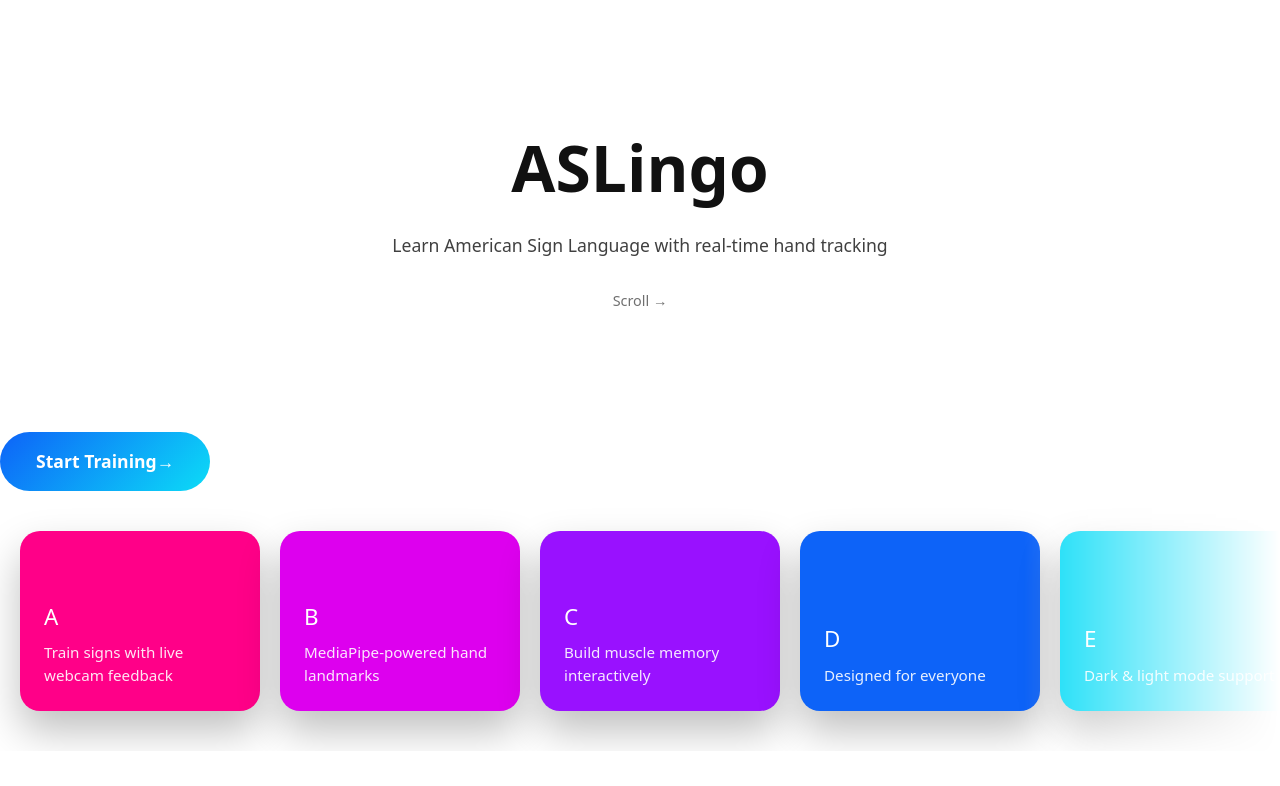
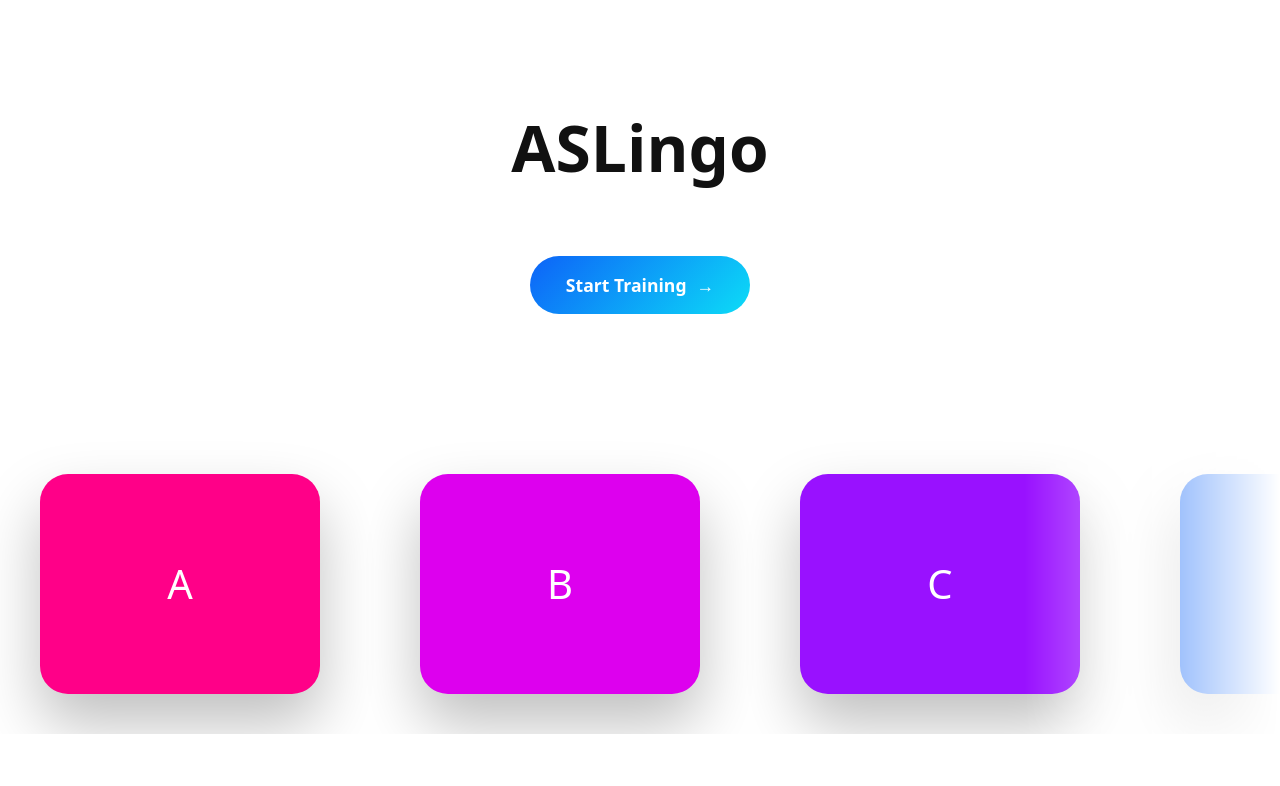
Before and after one commit to S4ndman10/NexHack-ASLingo-, a Next.js app in the folder asl-trainer/: page / in a window 1280 px wide. Shown: the top 786 px of the page. Built offline with nearby package versions, Linux system fonts and the light colour scheme.

Commit message:
adjustedscrolling

```diff
--- a/asl-trainer/app/page.tsx
+++ b/asl-trainer/app/page.tsx
@@ -1,176 +1,10 @@
 "use client"
 
-import {
-  animate,
-  motion,
-  MotionValue,
-  useMotionValue,
-  useMotionValueEvent,
-  useScroll,
-} from "motion/react"
 import { useRef } from "react"
-
-
+import { motion, animate, MotionValue, useMotionValue, useMotionValueEvent, useScroll } from "motion/react"
 
 /**
- * Home / Landing Page
- */
-export default function HomeLanding() {
-  const ref = useRef<HTMLUListElement | null>(null)
-  const { scrollXProgress } = useScroll({ container: ref })
-  const maskImage = useScrollOverflowMask(scrollXProgress)
-
-  return (
-    <main className="landing">
-      {/* Hero */}
-      <section className="hero">
-        <h1>ASLingo</h1>
-        <p>Learn American Sign Language with real-time hand tracking</p>
-        <span className="hint">Scroll →</span>
-      </section>
-
-      <motion.a
-        href="/index.html"
-        className="cta-button"
-        whileHover="hover"
-        whileTap="tap"
-      >
-        Start Training
-        <motion.span
-          className="arrow"
-          variants={{
-            hover: { x: 6 },
-            tap: { x: 0 }
-          }}
-        >
-          →
-        </motion.span>
-      </motion.a>
-
-
-      {/* Scroll Section */}
-      <section className="scroll-section">
-        <motion.ul ref={ref} style={{ maskImage }}>
-          <li className="card pink">
-            <h2>A</h2>
-            <p>Train signs with live webcam feedback</p>
-          </li>
-
-          <li className="card purple">
-            <h2>B</h2>
-            <p>MediaPipe-powered hand landmarks</p>
-          </li>
-
-          <li className="card violet">
-            <h2>C</h2>
-            <p>Build muscle memory interactively</p>
-          </li>
-
-          <li className="card blue">
-            <h2>D</h2>
-            <p>Designed for everyone</p>
-          </li>
-
-          <li className="card cyan">
-            <h2>E</h2>
-            <p>Dark & light mode support</p>
-          </li>
-
-           <li className="card purple">
-            <h2>F</h2>
-            <p>MediaPipe-powered hand landmarks</p>
-          </li>
-
-          <li className="card violet">
-            <h2>G</h2>
-            <p>Build muscle memory interactively</p>
-          </li>
-
-          <li className="card blue">
-            <h2>H</h2>
-            <p>Designed for everyone</p>
-          </li>
-
-          <li className="card cyan">
-            <h2>I</h2>
-            <p>Dark & light mode support</p>
-          </li>
-
-          <li className="card purple">
-            <h2>J</h2>
-            <p>MediaPipe-powered hand landmarks</p>
-          </li>
-
-          <li className="card violet">
-            <h2>K</h2>
-            <p>Build muscle memory interactively</p>
-          </li>
-
-          <li className="card blue">
-            <h2>L</h2>
-            <p>Designed for everyone</p>
-          </li>
-
-          <li className="card cyan">
-            <h2>M</h2>
-            <p>Dark & light mode support</p>
-          </li>
-
-          <li className="card purple">
-            <h2>N</h2>
-            <p>MediaPipe-powered hand landmarks</p>
-          </li>
-
-          <li className="card violet">
-            <h2>O</h2>
-            <p>Build muscle memory interactively</p>
-          </li>
-
-          <li className="card blue">
-            <h2>P</h2>
-            <p>Designed for everyone</p>
-          </li>
-
-          <li className="card cyan">
-            <h2>Q</h2>
-            <p>Dark & light mode support</p>
-          </li>
-
-          <li className="card purple">
-            <h2>R</h2>
-            <p>MediaPipe-powered hand landmarks</p>
-          </li>
-
-          <li className="card violet">
-            <h2>S</h2>
-            <p>Build muscle memory interactively</p>
-          </li>
-
-          <li className="card blue">
-            <h2>T</h2>
-            <p>Designed for everyone</p>
-          </li>
-
-          <li className="card cyan">
-            <h2>U</h2>
-            <p>Dark & light mode support</p>
-          </li>
-
-          <li className="card purple">
-            <h2>V</h2>
-            <p>MediaPipe-powered hand landmarks</p>
-          </li>
-
-        </motion.ul>
-      </section>
-
-      <StyleSheet />
-    </main>
-  )
-}
-
-/**
- * Scroll Mask Logic (your pattern, refined)
+ * Scroll Mask Hook
  */
 const left = `0%`
 const right = `100%`
@@ -184,25 +18,15 @@ function useScrollOverflowMask(scrollXProgress: MotionValue<number>) {
     `linear-gradient(90deg, ${opaque}, ${opaque} ${left}, ${opaque} ${rightInset}, ${transparent})`
   )
 
-  useMotionValueEvent(scrollXProgress, "change", (value) => {
+  useMotionValueEvent(scrollXProgress, "change", () => {
+    const value = scrollXProgress.get()
+    const prev = scrollXProgress.getPrevious()
     if (value === 0) {
-      animate(
-        maskImage,
-        `linear-gradient(90deg, ${opaque}, ${opaque} ${left}, ${opaque} ${rightInset}, ${transparent})`
-      )
+      animate(maskImage, `linear-gradient(90deg, ${opaque}, ${opaque} ${left}, ${opaque} ${rightInset}, ${transparent})`)
     } else if (value === 1) {
-      animate(
-        maskImage,
-        `linear-gradient(90deg, ${transparent}, ${opaque} ${leftInset}, ${opaque} ${right}, ${opaque})`
-      )
-    } else if (
-      scrollXProgress.getPrevious() === 0 ||
-      scrollXProgress.getPrevious() === 1
-    ) {
-      animate(
-        maskImage,
-        `linear-gradient(90deg, ${transparent}, ${opaque} ${leftInset}, ${opaque} ${rightInset}, ${transparent})`
-      )
+      animate(maskImage, `linear-gradient(90deg, ${transparent}, ${opaque} ${leftInset}, ${opaque} ${right}, ${opaque})`)
+    } else if (prev === 0 || prev === 1) {
+      animate(maskImage, `linear-gradient(90deg, ${transparent}, ${opaque} ${leftInset}, ${opaque} ${rightInset}, ${transparent})`)
     }
   })
 
@@ -210,7 +34,89 @@ function useScrollOverflowMask(scrollXProgress: MotionValue<number>) {
 }
 
 /**
- * Styles (scoped + sleek)
+ * Landing Page Component
+ */
+export default function HomeLanding() {
+  const ref = useRef<HTMLUListElement | null>(null)
+  const { scrollXProgress } = useScroll({ container: ref })
+  const maskImage = useScrollOverflowMask(scrollXProgress)
+
+  const cards: [string, string][] = [
+    ["A", "pink"],
+    ["B", "purple"],
+    ["C", "violet"],
+    ["D", "blue"],
+    ["E", "cyan"],
+    ["F", "purple"],
+    ["G", "violet"],
+    ["H", "blue"],
+    ["I", "cyan"],
+    ["J", "purple"],
+    ["K", "violet"],
+    ["L", "blue"],
+    ["M", "cyan"],
+    ["N", "purple"],
+    ["O", "violet"],
+    ["P", "blue"],
+    ["Q", "cyan"],
+    ["R", "purple"],
+    ["S", "violet"],
+    ["T", "blue"],
+    ["U", "cyan"],
+    ["V", "purple"],
+  ]
+
+  return (
+    <main className="landing">
+      {/* Hero */}
+      <section className="hero">
+        <h1>ASLingo</h1>
+        {/* <p>Learn American Sign Language with real-time hand tracking</p> */}
+        {/* <span className="hint">Scroll →</span> */}
+      </section>
+
+      {/* CTA Button */}
+      <div className="cta-wrapper">
+        <motion.a
+          href="/index.html"
+          className="cta-button"
+          whileHover={{ scale: 1.05 }}
+          whileTap={{ scale: 0.95 }}
+        >
+          Start Training
+          <motion.span
+            className="arrow"
+            style={{ marginLeft: "10px" }}
+            variants={{ hover: { x: 6 }, tap: { x: 0 } }}
+          >
+            →
+          </motion.span>
+        </motion.a>
+      </div>
+
+      {/* Scroll Section */}
+      <section className="scroll-section">
+        <motion.ul ref={ref} style={{ maskImage }}>
+          {cards.map(([letter, color]) => (
+            <motion.li
+              key={letter}
+              className={`card ${color}`}
+              whileHover={{ scale: 1.5, y: -12 }}
+              transition={{ type: "spring", stiffness: 260, damping: 18 }}
+            >
+              <h2>{letter}</h2>
+            </motion.li>
+          ))}
+        </motion.ul>
+      </section>
+
+      <StyleSheet />
+    </main>
+  )
+}
+
+/**
+ * Scoped Styles
  */
 function StyleSheet() {
   return (
@@ -242,87 +148,88 @@ function StyleSheet() {
 
       /* Hero */
       .hero {
-        padding: 120px 24px 80px;
+        padding: 100px 24px 20px;
         text-align: center;
       }
 
       .hero h1 {
         font-size: clamp(2.5rem, 6vw, 4rem);
         margin: 0;
-        font-weight: 700;
+        font-weight: 800;
       }
 
       .hero p {
         max-width: 600px;
-        margin: 16px auto 0;
+        margin: 5px auto;
         opacity: 0.8;
         font-size: 1.1rem;
       }
+
+      .cta-wrapper {
+        display: flex;
+        justify-content: center;
+        margin-top: 40px;
+      }
+
       .cta-button {
         display: inline-flex;
         align-items: center;
         justify-content: center;
-        margin-top: 40px;
         padding: 16px 36px;
-
         font-size: 1.1rem;
         font-weight: 600;
         text-decoration: none;
         border-radius: 999px;
-
         color: white;
-        background: linear-gradient(
-          135deg,
-          #0d63f8,
-          #0cdcf7
-        );
-
+        background: linear-gradient(135deg, #0d63f8, #0cdcf7);
         transition: background 0.3s ease;
       }
 
       .hint {
         display: inline-block;
-        margin-top: 32px;
+        margin-top: 40px;
+        margin-bottom: 32px;
         opacity: 0.6;
         font-size: 0.9rem;
       }
 
       /* Scroll Section */
       .scroll-section {
-        padding-bottom: 80px;
+        padding-top: 120px;
       }
 
       ul {
         display: flex;
-        gap: 20px;
+        gap: 100px;
         list-style: none;
-        height: 260px;
+        height: 300px;
         overflow-x: auto;
-        padding: 40px 20px;
-        margin: 0 auto;
-        max-width: 100%;
+        padding: 40px 40px;
+        margin: 0 0;
       }
 
       li {
-        flex: 0 0 240px;
-        border-radius: 20px;
-        padding: 24px;
+        flex: 0 0 280px;
+        border-radius: 28px;
+        padding: 28px;
         color: white;
         display: flex;
         flex-direction: column;
         justify-content: flex-end;
-        box-shadow: 0 20px 40px rgba(0,0,0,0.25);
+        box-shadow: 0 30px 60px rgba(0,0,0,0.25);
+        transition: transform 0.25s ease, box-shadow 0.25s ease;
       }
 
       li h2 {
-        margin: 0 0 8px;
-        font-size: 1.4rem;
+        margin: auto;
+        justify-content: center;
+        font-size: 2.5rem;
       }
 
       li p {
         margin: 0;
         opacity: 0.9;
-        font-size: 0.95rem;
+        font-size: 1.2rem;
       }
 
       /* Card colors */
```
